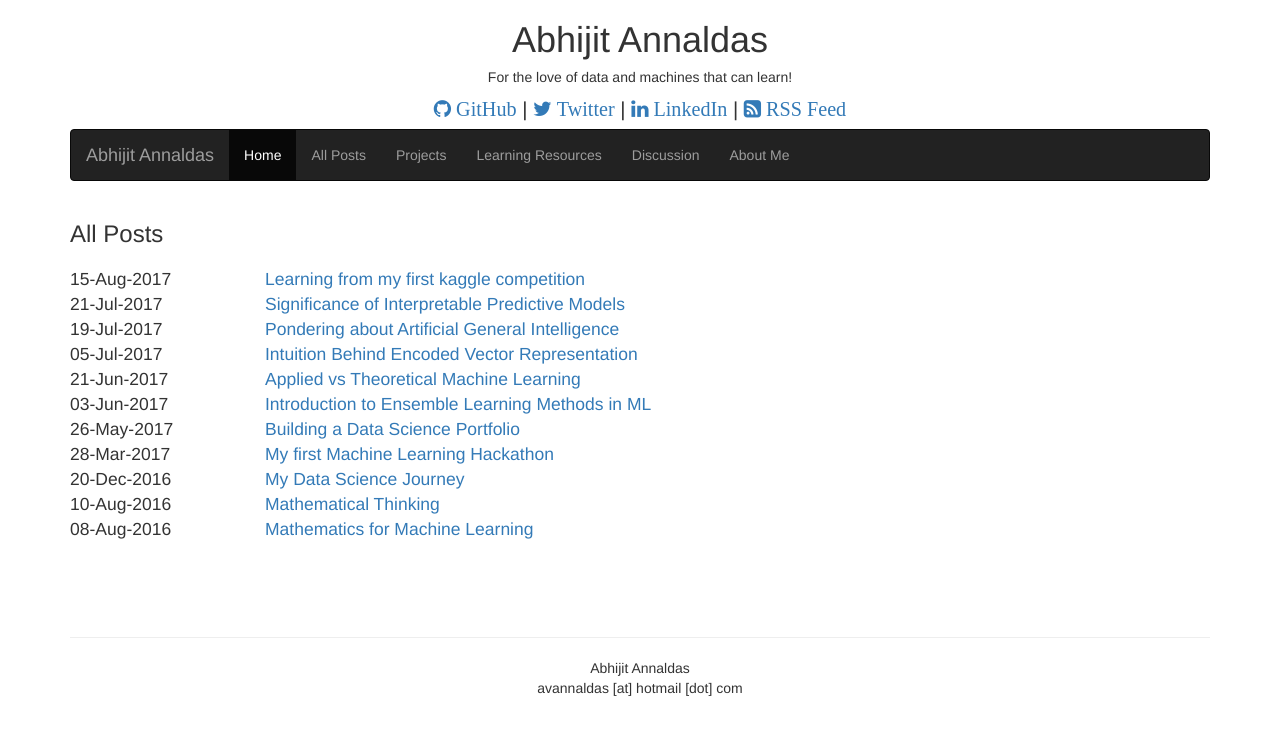
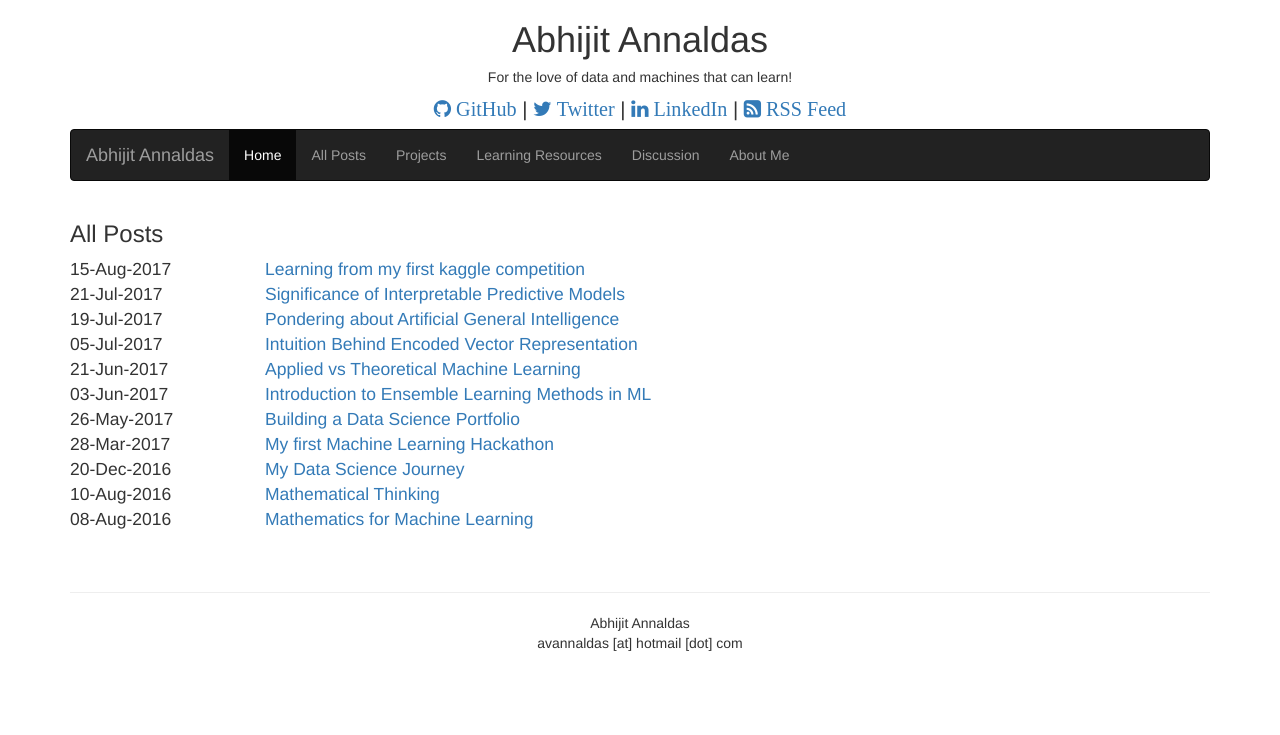
Before and after one commit to devm1023/ML_project, a Jekyll site: the page built from pages/all-posts.html, in a window 1280 px wide. Shown: the top 735 px of the page. Built offline with Jekyll 4.4.1, drawn with Linux system fonts in a browser that asks for light colours; nearby versions of some CDN libraries.

Commit message:
Update all-posts.html

```diff
--- a/pages/all-posts.html
+++ b/pages/all-posts.html
@@ -3,9 +3,6 @@ layout: page
 title: All Posts
 permalink: /all-posts/
 ---
-<div class="row" style="text-align:justify">
-	<div class="col-sm-12" style="text-align:justify;">
-		<p>
 {% for post in site.posts %}
 <div class="row" style="text-align:justify">
 	<div class="col-sm-2" style="text-align:justify;">
@@ -16,7 +13,3 @@ permalink: /all-posts/
 	</div>
 </div>
 {% endfor %}
-		</p>
-		<br />
-	</div>
-</div>
```
Lines whose indentation alone changed are shown as unchanged.
